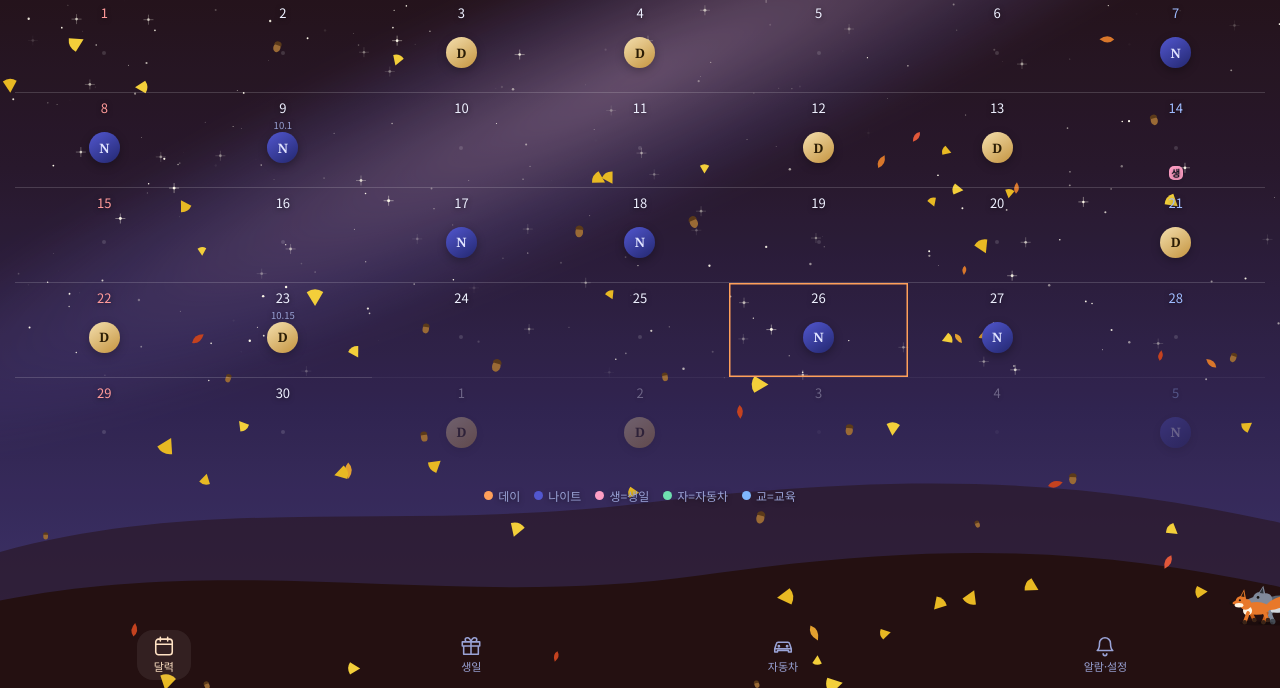
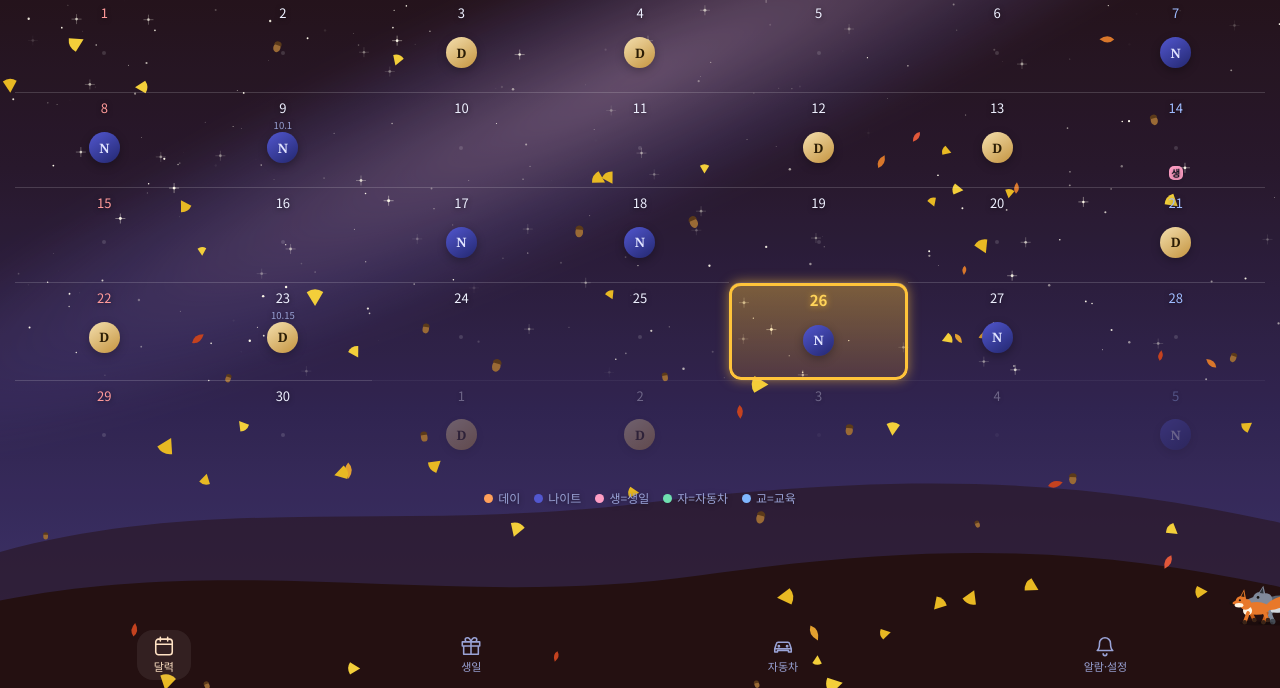
Before and after one commit to choijun4814/family-calendar, a plain HTML site: page index.html in a window 1280 px wide. Shown: the part 112-800 px from the top of the page. Drawn offline with Linux system fonts and the light colour scheme; animation ran at ten frames a second.

Commit message:
Add files via upload

```diff
--- a/index.html
+++ b/index.html
@@ -25,7 +25,7 @@ main{flex:1;overflow:auto;padding:0 14px 96px}
 .gr{background:var(--c);border:1px solid var(--l);border-radius:22px;overflow:hidden;backdrop-filter:blur(10px)}
 .cell{min-height:92px;padding:6px 1px 4px;text-align:center;border-top:1px solid var(--l);display:flex;flex-direction:column;align-items:center;gap:1px}
 .cell:nth-child(-n+7){border-top:0}
-.cell.o{opacity:.32}.cell.t{background:var(--c);box-shadow:inset 0 0 0 1.5px var(--g)}
+.cell.o{opacity:.32}.cell.t{background:linear-gradient(180deg,rgba(255,200,60,.38),rgba(255,170,30,.16));box-shadow:inset 0 0 0 3px #ffc43a,0 0 12px rgba(255,196,58,.55);border-radius:12px}.cell.t .dn{color:#ffd45a!important;font-weight:900;font-size:15px;text-shadow:0 0 6px rgba(255,190,40,.7)}
 .dn{font-size:13px}.lu{font-size:9.5px;color:var(--m);height:12px;white-space:nowrap}.lu em{font-style:normal;color:var(--r)}
 .bd{width:31px;height:31px;border-radius:50%;display:grid;place-items:center;font:700 13px Georgia,serif}
 .bd:empty::after{content:'';width:4px;height:4px;border-radius:50%;background:var(--l)}
@@ -73,7 +73,7 @@ textarea{width:100%;min-height:84px;background:var(--c);border:1px solid var(--l
 .tn{inset:0;background:var(--tint,transparent);transition:background .5s}.hl{left:0;right:0;bottom:0;width:100%;height:34%}
 #fy{position:fixed;inset:0;z-index:5;pointer-events:none;display:none}html[data-skin=auto] #fy{display:block}
 html[data-skin=auto] .gr{background:none;border-color:transparent;-webkit-backdrop-filter:none;backdrop-filter:none}
-html[data-skin=auto] .cell{border-top-color:rgba(255,255,255,.16)}html[data-skin=auto] .cell.t{background:none}
+html[data-skin=auto] .cell{border-top-color:rgba(255,255,255,.16)}html[data-skin=auto] .cell.t{background:linear-gradient(180deg,rgba(255,200,60,.38),rgba(255,170,30,.16))}
 html[data-skin=auto] nav{background:none;-webkit-backdrop-filter:none;backdrop-filter:none;border-top-color:transparent}
 html[data-skin=auto] #v-cal,html[data-skin=auto] header,html[data-skin=auto] nav{text-shadow:0 1px 5px rgba(0,0,0,.55)}
 html[data-skin=auto] h1{text-shadow:none;filter:drop-shadow(0 1px 4px rgba(0,0,0,.55))}html[data-skin=auto] .bd{text-shadow:none}
--- a/sw.js
+++ b/sw.js
@@ -1,4 +1,4 @@
-const C='fc-v5',F=['./','index.html','manifest.json','icon-192.png','icon-512.png'];
+const C='fc-v6',F=['./','index.html','manifest.json','icon-192.png','icon-512.png'];
 self.addEventListener('install',e=>e.waitUntil(caches.open(C).then(c=>c.addAll(F)).then(()=>self.skipWaiting())));
 self.addEventListener('activate',e=>e.waitUntil(caches.keys().then(k=>Promise.all(k.filter(x=>x!=C).map(x=>caches.delete(x)))).then(()=>clients.claim())));
 self.addEventListener('fetch',e=>{if(e.request.method!='GET')return;e.respondWith(fetch(e.request).then(r=>{const c=r.clone();caches.open(C).then(x=>x.put(e.request,c));return r}).catch(()=>caches.match(e.request)))});
```
